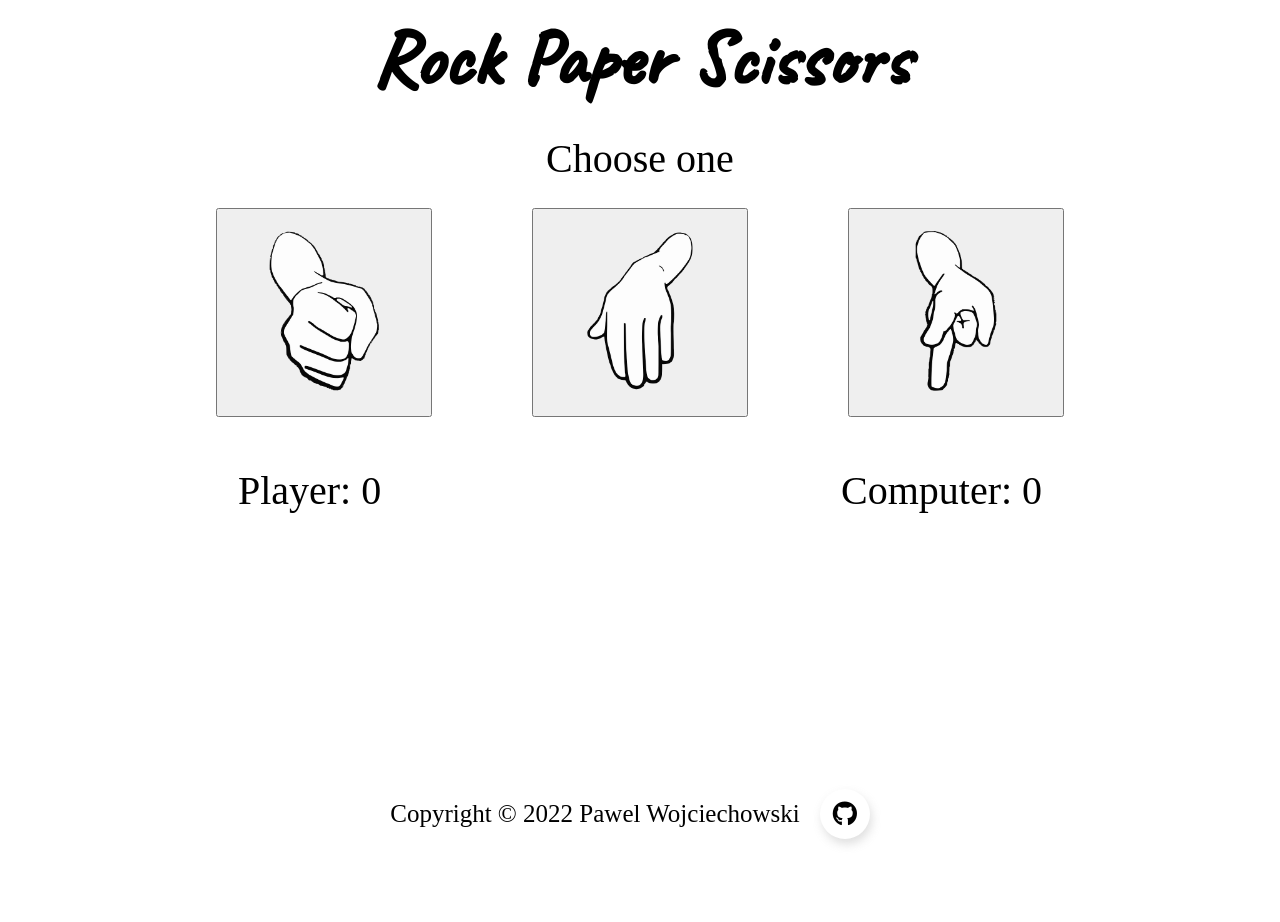
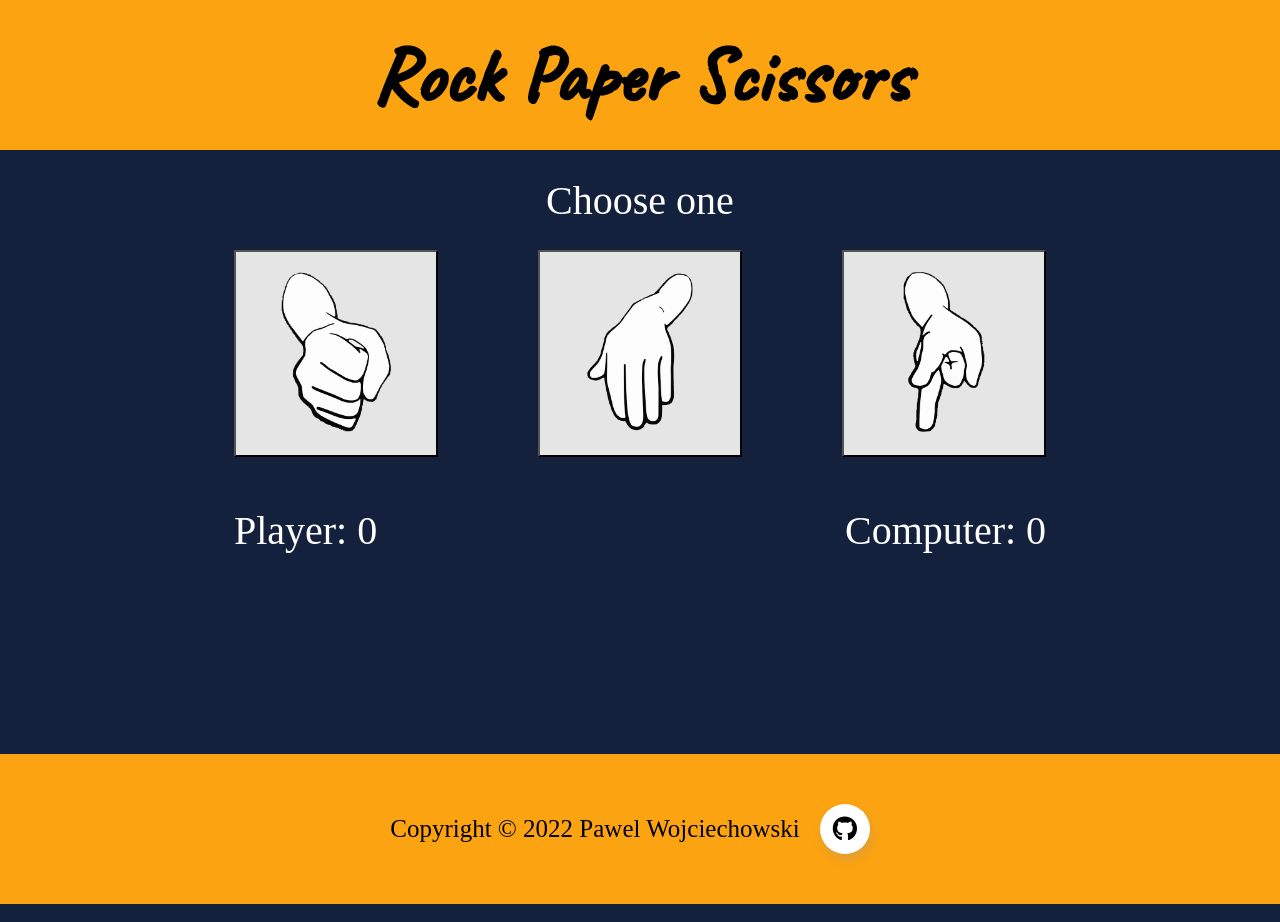
Before and after one commit to Aaxtrox/rock-paper-scissors, a plain HTML site: page index.html in a window 1280 px wide. Drawn offline with Linux system fonts and the light colour scheme.

Commit message:
color change

```diff
--- a/styles.css
+++ b/styles.css
@@ -1,11 +1,17 @@
 @import url('https://fonts.googleapis.com/css2?family=Caveat:wght@500&display=swap');
+
+* {
+    padding: 0;
+    margin: 0;
+}
 
 /* header */
 header{
-    height: 100px;
+    height: 150px;
     display: flex;
     justify-content: center;
     align-items: center;
+    background-color: #fca311;
 }
 h1{
     font-family: 'Caveat', cursive;
@@ -13,7 +19,19 @@ h1{
     text-align: center;
 }
 
+/* body */
+body{
+    display: flex;
+    min-height: 100vh;
+    flex-direction: column;
+    justify-content: flex-start;
+    background-color: #14213d;
+}
+
 /* main */
+main{
+    color: white;
+}
 .titleOne{
     font-size: 40px;
     height: 100px;
@@ -28,6 +46,7 @@ h1{
 }
 button{
     margin: 0px 50px 50px 50px;
+    background-color: #e5e5e5;
 }
 img{
     width: 200px;
@@ -53,11 +72,13 @@ img{
 
 /* footer */
 footer{
-    height: 200px;
+    margin-top: auto;
+    height: 150px;
     display: flex;
     justify-content: center;
     align-items: center;
     font-size: 25px;
+    background-color: #fca311;
 }
 .icon{
     width: 50px;
```
Also changed, not shown: index.html (+1 -0 lines).
